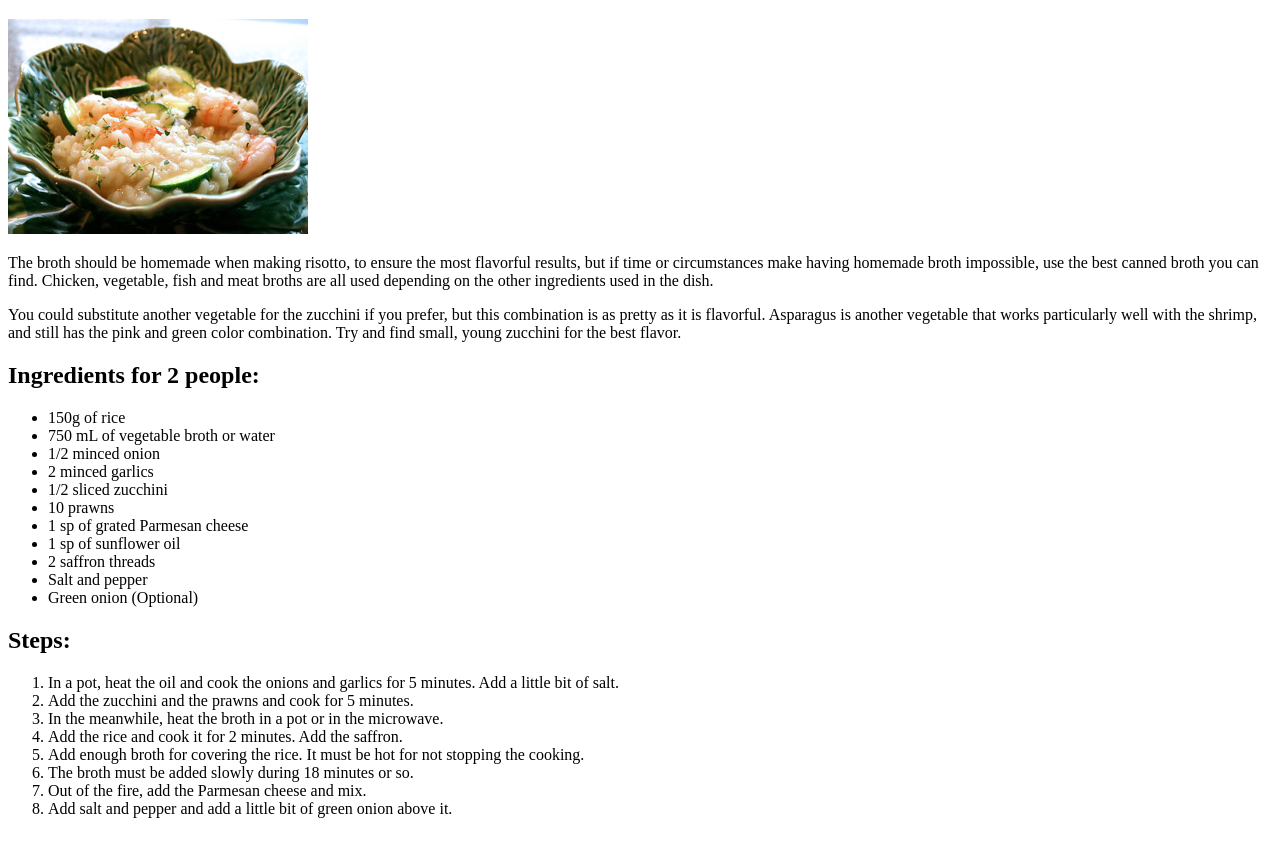
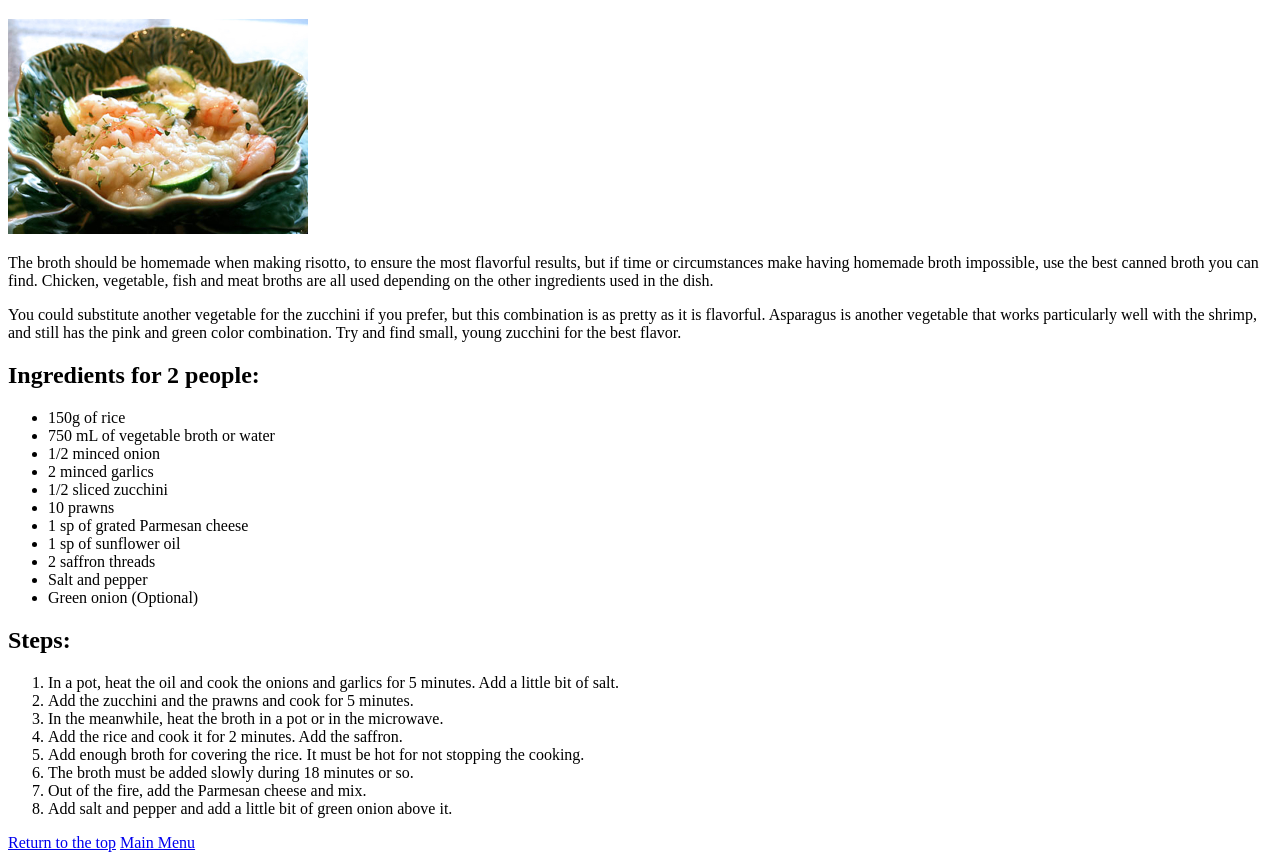
Before and after one commit to jake173/odin-recipes, a plain HTML site: page risotto.html in a window 1280 px wide. Shown: the part 61-921 px from the top of the page. Before the commit the page ends 895 px from the top, so only its background shows below. Drawn offline with Linux system fonts and the light colour scheme.

Commit message:
Add links to risotto.html

```diff
--- a/risotto.html
+++ b/risotto.html
@@ -34,5 +34,7 @@
             <li>Out of the fire, add the Parmesan cheese and mix.</li>
             <li>Add salt and pepper and add a little bit of green onion above it.</li>
         </ol>
+        <a href='#header'> Return to the top</a>
+        <a href='./index.html'>Main Menu</a>
     </body>
 </html>
```
